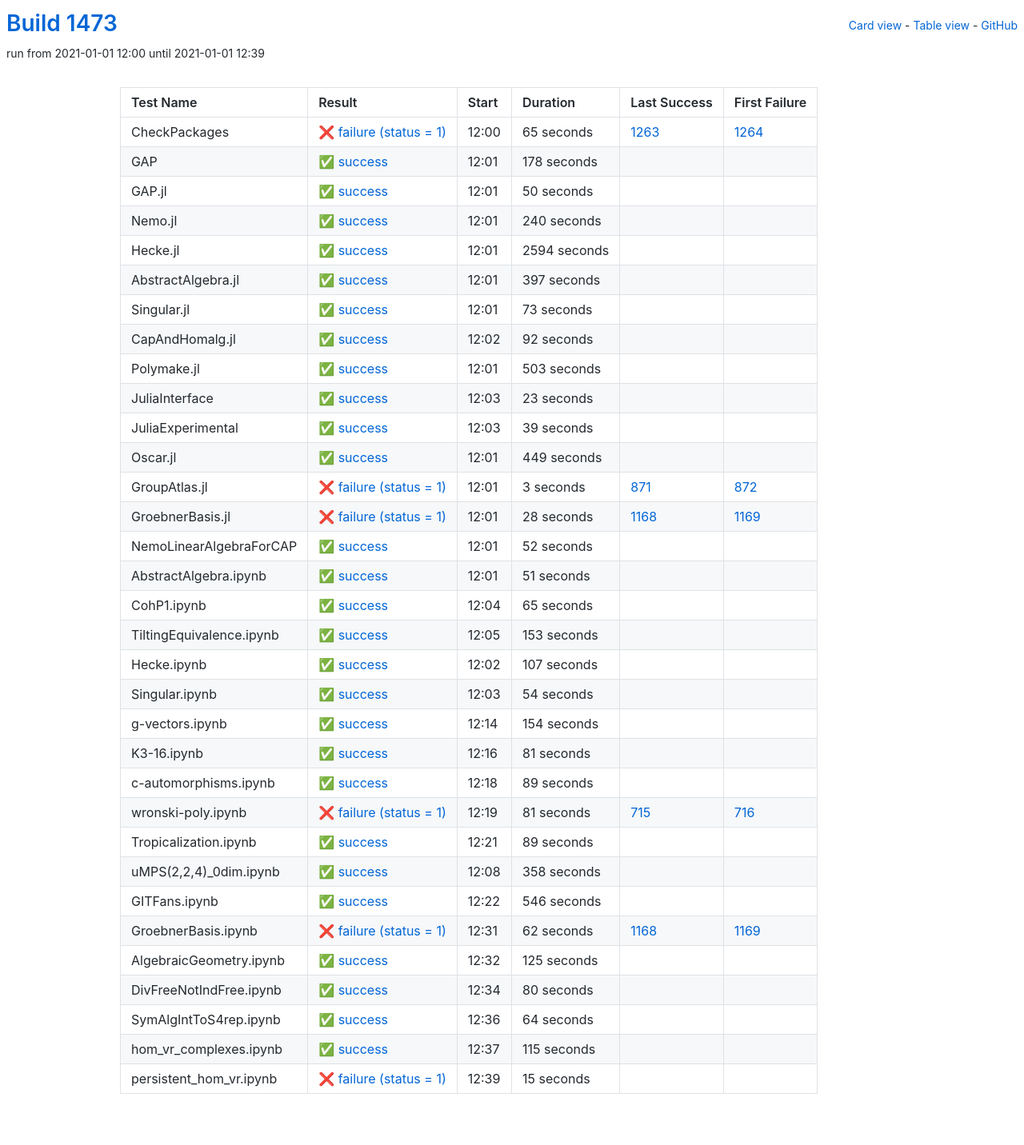
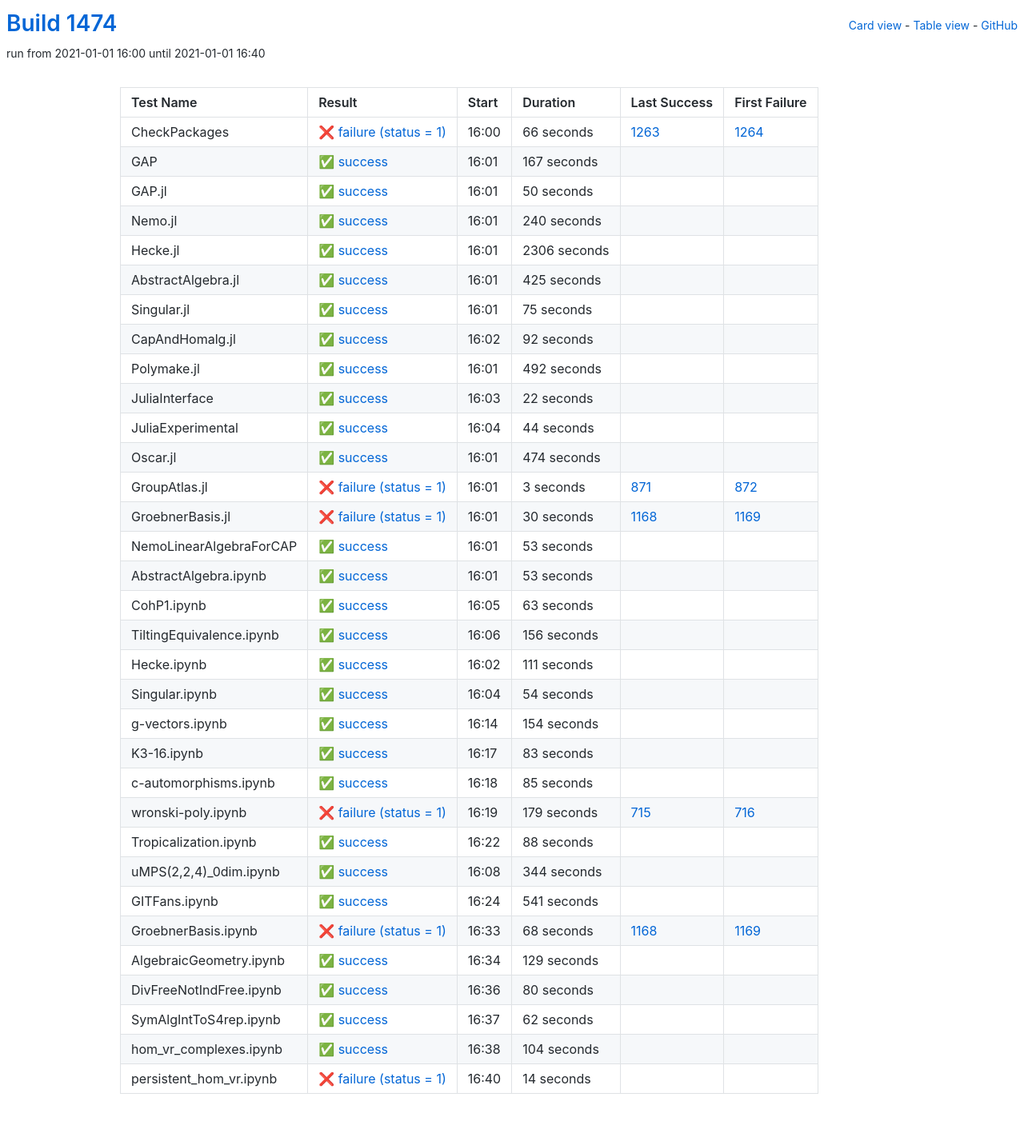
Before and after one commit to oscar-system/oscar-ci-status-stable, a Jekyll site: the page built from table.html, in a window 1280 px wide. Shown: the whole page at 80% size. Built offline with Jekyll 4.4.1, drawn with Linux system fonts in a browser that asks for light colours.

Commit message:
Build #1474

```diff
--- a/_data/ci.yml
+++ b/_data/ci.yml
@@ -1,6 +1,6 @@
 ---
-build: 1473
-build_url: https://oscarci.mathematik.uni-kl.de/job/oscar-stable/1473/
+build: 1474
+build_url: https://oscarci.mathematik.uni-kl.de/job/oscar-stable/1474/
 job: oscar-stable
 organization: oscar-system
 repo: oscar-ci-status-stable
@@ -8,32 +8,32 @@ repourl: https://github.com/oscar-system/oscar-ci-status-stable
 tests:
 - name: CheckPackages
   id: checkpackages
-  log: https://oscarci.mathematik.uni-kl.de/job/oscar-stable/1473/artifact/logs/build-1473/CheckPackages.log
-  start: 2021-01-01 12:00
+  log: https://oscarci.mathematik.uni-kl.de/job/oscar-stable/1474/artifact/logs/build-1474/CheckPackages.log
+  start: 2021-01-01 16:00
   success: false
   exitcode: 1
   status: failure
-  duration: 65
+  duration: 66
   last_success: 1263
   last_success_url: https://oscarci.mathematik.uni-kl.de/job/oscar-stable/1263/
   first_failure: 1264
   first_failure_url: https://oscarci.mathematik.uni-kl.de/job/oscar-stable/1264/
 - name: GAP
   id: gap
-  log: https://oscarci.mathematik.uni-kl.de/job/oscar-stable/1473/artifact/logs/build-1473/GAP.log
-  start: 2021-01-01 12:01
+  log: https://oscarci.mathematik.uni-kl.de/job/oscar-stable/1474/artifact/logs/build-1474/GAP.log
+  start: 2021-01-01 16:01
   success: true
   exitcode: 0
   status: success
-  duration: 178
+  duration: 167
   last_success: false
   last_success_url:
   first_failure: false
   first_failure_url:
 - name: GAP.jl
   id: gap-jl
-  log: https://oscarci.mathematik.uni-kl.de/job/oscar-stable/1473/artifact/logs/build-1473/GAP.jl.log
-  start: 2021-01-01 12:01
+  log: https://oscarci.mathematik.uni-kl.de/job/oscar-stable/1474/artifact/logs/build-1474/GAP.jl.log
+  start: 2021-01-01 16:01
   success: true
   exitcode: 0
   status: success
@@ -44,8 +44,8 @@ tests:
   first_failure_url:
 - name: Nemo.jl
   id: nemo-jl
-  log: https://oscarci.mathematik.uni-kl.de/job/oscar-stable/1473/artifact/logs/build-1473/Nemo.jl.log
-  start: 2021-01-01 12:01
+  log: https://oscarci.mathematik.uni-kl.de/job/oscar-stable/1474/artifact/logs/build-1474/Nemo.jl.log
+  start: 2021-01-01 16:01
   success: true
   exitcode: 0
   status: success
@@ -56,44 +56,44 @@ tests:
   first_failure_url:
 - name: Hecke.jl
   id: hecke-jl
-  log: https://oscarci.mathematik.uni-kl.de/job/oscar-stable/1473/artifact/logs/build-1473/Hecke.jl.log
-  start: 2021-01-01 12:01
+  log: https://oscarci.mathematik.uni-kl.de/job/oscar-stable/1474/artifact/logs/build-1474/Hecke.jl.log
+  start: 2021-01-01 16:01
   success: true
   exitcode: 0
   status: success
-  duration: 2594
+  duration: 2306
   last_success: false
   last_success_url:
   first_failure: false
   first_failure_url:
 - name: AbstractAlgebra.jl
   id: abstractalgebra-jl
-  log: https://oscarci.mathematik.uni-kl.de/job/oscar-stable/1473/artifact/logs/build-1473/AbstractAlgebra.jl.log
-  start: 2021-01-01 12:01
+  log: https://oscarci.mathematik.uni-kl.de/job/oscar-stable/1474/artifact/logs/build-1474/AbstractAlgebra.jl.log
+  start: 2021-01-01 16:01
   success: true
   exitcode: 0
   status: success
-  duration: 397
+  duration: 425
   last_success: false
   last_success_url:
   first_failure: false
   first_failure_url:
 - name: Singular.jl
   id: singular-jl
-  log: https://oscarci.mathematik.uni-kl.de/job/oscar-stable/1473/artifact/logs/build-1473/Singular.jl.log
-  start: 2021-01-01 12:01
+  log: https://oscarci.mathematik.uni-kl.de/job/oscar-stable/1474/artifact/logs/build-1474/Singular.jl.log
+  start: 2021-01-01 16:01
   success: true
   exitcode: 0
   status: success
-  duration: 73
+  duration: 75
   last_success: false
   last_success_url:
   first_failure: false
   first_failure_url:
 - name: CapAndHomalg.jl
   id: capandhomalg-jl
-  log: https://oscarci.mathematik.uni-kl.de/job/oscar-stable/1473/artifact/logs/build-1473/CapAndHomalg.jl.log
-  start: 2021-01-01 12:02
+  log: https://oscarci.mathematik.uni-kl.de/job/oscar-stable/1474/artifact/logs/build-1474/CapAndHomalg.jl.log
+  start: 2021-01-01 16:02
   success: true
   exitcode: 0
   status: success
@@ -104,56 +104,56 @@ tests:
   first_failure_url:
 - name: Polymake.jl
   id: polymake-jl
-  log: https://oscarci.mathematik.uni-kl.de/job/oscar-stable/1473/artifact/logs/build-1473/Polymake.jl.log
-  start: 2021-01-01 12:01
+  log: https://oscarci.mathematik.uni-kl.de/job/oscar-stable/1474/artifact/logs/build-1474/Polymake.jl.log
+  start: 2021-01-01 16:01
   success: true
   exitcode: 0
   status: success
-  duration: 503
+  duration: 492
   last_success: false
   last_success_url:
   first_failure: false
   first_failure_url:
 - name: JuliaInterface
   id: juliainterface
-  log: https://oscarci.mathematik.uni-kl.de/job/oscar-stable/1473/artifact/logs/build-1473/JuliaInterface.log
-  start: 2021-01-01 12:03
+  log: https://oscarci.mathematik.uni-kl.de/job/oscar-stable/1474/artifact/logs/build-1474/JuliaInterface.log
+  start: 2021-01-01 16:03
   success: true
   exitcode: 0
   status: success
-  duration: 23
+  duration: 22
   last_success: false
   last_success_url:
   first_failure: false
   first_failure_url:
 - name: JuliaExperimental
   id: juliaexperimental
-  log: https://oscarci.mathematik.uni-kl.de/job/oscar-stable/1473/artifact/logs/build-1473/JuliaExperimental.log
-  start: 2021-01-01 12:03
+  log: https://oscarci.mathematik.uni-kl.de/job/oscar-stable/1474/artifact/logs/build-1474/JuliaExperimental.log
+  start: 2021-01-01 16:04
   success: true
   exitcode: 0
   status: success
-  duration: 39
+  duration: 44
   last_success: false
   last_success_url:
   first_failure: false
   first_failure_url:
 - name: Oscar.jl
   id: oscar-jl
-  log: https://oscarci.mathematik.uni-kl.de/job/oscar-stable/1473/artifact/logs/build-1473/Oscar.jl.log
-  start: 2021-01-01 12:01
+  log: https://oscarci.mathematik.uni-kl.de/job/oscar-stable/1474/artifact/logs/build-1474/Oscar.jl.log
+  start: 2021-01-01 16:01
   success: true
   exitcode: 0
   status: success
-  duration: 449
+  duration: 474
   last_success: false
   last_success_url:
   first_failure: false
   first_failure_url:
 - name: GroupAtlas.jl
   id: groupatlas-jl
-  log: https://oscarci.mathematik.uni-kl.de/job/oscar-stable/1473/artifact/logs/build-1473/GroupAtlas.jl.log
-  start: 2021-01-01 12:01
+  log: https://oscarci.mathematik.uni-kl.de/job/oscar-stable/1474/artifact/logs/build-1474/GroupAtlas.jl.log
+  start: 2021-01-01 16:01
   success: false
   exitcode: 1
   status: failure
@@ -164,80 +164,80 @@ tests:
   first_failure_url: https://oscarci.mathematik.uni-kl.de/job/oscar-stable/872/
 - name: GroebnerBasis.jl
   id: groebnerbasis-jl
-  log: https://oscarci.mathematik.uni-kl.de/job/oscar-stable/1473/artifact/logs/build-1473/GroebnerBasis.jl.log
-  start: 2021-01-01 12:01
+  log: https://oscarci.mathematik.uni-kl.de/job/oscar-stable/1474/artifact/logs/build-1474/GroebnerBasis.jl.log
+  start: 2021-01-01 16:01
   success: false
   exitcode: 1
   status: failure
-  duration: 28
+  duration: 30
   last_success: 1168
   last_success_url: https://oscarci.mathematik.uni-kl.de/job/oscar-stable/1168/
   first_failure: 1169
   first_failure_url: https://oscarci.mathematik.uni-kl.de/job/oscar-stable/1169/
 - name: NemoLinearAlgebraForCAP
   id: nemolinearalgebraforcap
-  log: https://oscarci.mathematik.uni-kl.de/job/oscar-stable/1473/artifact/logs/build-1473/NemoLinearAlgebraForCAP.log
-  start: 2021-01-01 12:01
+  log: https://oscarci.mathematik.uni-kl.de/job/oscar-stable/1474/artifact/logs/build-1474/NemoLinearAlgebraForCAP.log
+  start: 2021-01-01 16:01
   success: true
   exitcode: 0
   status: success
-  duration: 52
+  duration: 53
   last_success: false
   last_success_url:
   first_failure: false
   first_failure_url:
 - name: AbstractAlgebra.ipynb
   id: abstractalgebra-ipynb
-  log: https://oscarci.mathematik.uni-kl.de/job/oscar-stable/1473/artifact/logs/build-1473/AbstractAlgebra.ipynb.log
-  start: 2021-01-01 12:01
+  log: https://oscarci.mathematik.uni-kl.de/job/oscar-stable/1474/artifact/logs/build-1474/AbstractAlgebra.ipynb.log
+  start: 2021-01-01 16:01
   success: true
   exitcode: 0
   status: success
-  duration: 51
+  duration: 53
   last_success: false
   last_success_url:
   first_failure: false
   first_failure_url:
 - name: CohP1.ipynb
   id: cohp1-ipynb
-  log: https://oscarci.mathematik.uni-kl.de/job/oscar-stable/1473/artifact/logs/build-1473/CohP1.ipynb.log
-  start: 2021-01-01 12:04
+  log: https://oscarci.mathematik.uni-kl.de/job/oscar-stable/1474/artifact/logs/build-1474/CohP1.ipynb.log
+  start: 2021-01-01 16:05
   success: true
   exitcode: 0
   status: success
-  duration: 65
+  duration: 63
   last_success: false
   last_success_url:
   first_failure: false
   first_failure_url:
 - name: TiltingEquivalence.ipynb
   id: tiltingequivalence-ipynb
-  log: https://oscarci.mathematik.uni-kl.de/job/oscar-stable/1473/artifact/logs/build-1473/TiltingEquivalence.ipynb.log
-  start: 2021-01-01 12:05
+  log: https://oscarci.mathematik.uni-kl.de/job/oscar-stable/1474/artifact/logs/build-1474/TiltingEquivalence.ipynb.log
+  start: 2021-01-01 16:06
   success: true
   exitcode: 0
   status: success
-  duration: 153
+  duration: 156
   last_success: false
   last_success_url:
   first_failure: false
   first_failure_url:
 - name: Hecke.ipynb
   id: hecke-ipynb
-  log: https://oscarci.mathematik.uni-kl.de/job/oscar-stable/1473/artifact/logs/build-1473/Hecke.ipynb.log
-  start: 2021-01-01 12:02
+  log: https://oscarci.mathematik.uni-kl.de/job/oscar-stable/1474/artifact/logs/build-1474/Hecke.ipynb.log
+  start: 2021-01-01 16:02
   success: true
   exitcode: 0
   status: success
-  duration: 107
+  duration: 111
   last_success: false
   last_success_url:
   first_failure: false
   first_failure_url:
 - name: Singular.ipynb
   id: singular-ipynb
-  log: https://oscarci.mathematik.uni-kl.de/job/oscar-stable/1473/artifact/logs/build-1473/Singular.ipynb.log
-  start: 2021-01-01 12:03
+  log: https://oscarci.mathematik.uni-kl.de/job/oscar-stable/1474/artifact/logs/build-1474/Singular.ipynb.log
+  start: 2021-01-01 16:04
   success: true
   exitcode: 0
   status: success
@@ -248,8 +248,8 @@ tests:
   first_failure_url:
 - name: g-vectors.ipynb
   id: g-vectors-ipynb
-  log: https://oscarci.mathematik.uni-kl.de/job/oscar-stable/1473/artifact/logs/build-1473/g-vectors.ipynb.log
-  start: 2021-01-01 12:14
+  log: https://oscarci.mathematik.uni-kl.de/job/oscar-stable/1474/artifact/logs/build-1474/g-vectors.ipynb.log
+  start: 2021-01-01 16:14
   success: true
   exitcode: 0
   status: success
@@ -260,104 +260,104 @@ tests:
   first_failure_url:
 - name: K3-16.ipynb
   id: k3-16-ipynb
-  log: https://oscarci.mathematik.uni-kl.de/job/oscar-stable/1473/artifact/logs/build-1473/K3-16.ipynb.log
-  start: 2021-01-01 12:16
+  log: https://oscarci.mathematik.uni-kl.de/job/oscar-stable/1474/artifact/logs/build-1474/K3-16.ipynb.log
+  start: 2021-01-01 16:17
   success: true
   exitcode: 0
   status: success
-  duration: 81
+  duration: 83
   last_success: false
   last_success_url:
   first_failure: false
   first_failure_url:
 - name: c-automorphisms.ipynb
   id: c-automorphisms-ipynb
-  log: https://oscarci.mathematik.uni-kl.de/job/oscar-stable/1473/artifact/logs/build-1473/c-automorphisms.ipynb.log
-  start: 2021-01-01 12:18
+  log: https://oscarci.mathematik.uni-kl.de/job/oscar-stable/1474/artifact/logs/build-1474/c-automorphisms.ipynb.log
+  start: 2021-01-01 16:18
   success: true
   exitcode: 0
   status: success
-  duration: 89
+  duration: 85
   last_success: false
   last_success_url:
   first_failure: false
   first_failure_url:
 - name: wronski-poly.ipynb
   id: wronski-poly-ipynb
-  log: https://oscarci.mathematik.uni-kl.de/job/oscar-stable/1473/artifact/logs/build-1473/wronski-poly.ipynb.log
-  start: 2021-01-01 12:19
+  log: https://oscarci.mathematik.uni-kl.de/job/oscar-stable/1474/artifact/logs/build-1474/wronski-poly.ipynb.log
+  start: 2021-01-01 16:19
   success: false
   exitcode: 1
   status: failure
-  duration: 81
+  duration: 179
   last_success: 715
   last_success_url: https://oscarci.mathematik.uni-kl.de/job/oscar-stable/715/
   first_failure: 716
   first_failure_url: https://oscarci.mathematik.uni-kl.de/job/oscar-stable/716/
 - name: Tropicalization.ipynb
   id: tropicalization-ipynb
-  log: https://oscarci.mathematik.uni-kl.de/job/oscar-stable/1473/artifact/logs/build-1473/Tropicalization.ipynb.log
-  start: 2021-01-01 12:21
+  log: https://oscarci.mathematik.uni-kl.de/job/oscar-stable/1474/artifact/logs/build-1474/Tropicalization.ipynb.log
+  start: 2021-01-01 16:22
   success: true
   exitcode: 0
   status: success
-  duration: 89
+  duration: 88
   last_success: false
   last_success_url:
   first_failure: false
   first_failure_url:
 - name: uMPS(2,2,4)_0dim.ipynb
   id: umps-2-2-4-0dim-ipynb
-  log: https://oscarci.mathematik.uni-kl.de/job/oscar-stable/1473/artifact/logs/build-1473/uMPS-2-2-4-_0dim.ipynb.log
-  start: 2021-01-01 12:08
+  log: https://oscarci.mathematik.uni-kl.de/job/oscar-stable/1474/artifact/logs/build-1474/uMPS-2-2-4-_0dim.ipynb.log
+  start: 2021-01-01 16:08
   success: true
   exitcode: 0
   status: success
-  duration: 358
+  duration: 344
   last_success: false
   last_success_url:
   first_failure: false
   first_failure_url:
 - name: GITFans.ipynb
   id: gitfans-ipynb
-  log: https://oscarci.mathematik.uni-kl.de/job/oscar-stable/1473/artifact/logs/build-1473/GITFans.ipynb.log
-  start: 2021-01-01 12:22
+  log: https://oscarci.mathematik.uni-kl.de/job/oscar-stable/1474/artifact/logs/build-1474/GITFans.ipynb.log
+  start: 2021-01-01 16:24
   success: true
   exitcode: 0
   status: success
-  duration: 546
+  duration: 541
   last_success: false
   last_success_url:
   first_failure: false
   first_failure_url:
 - name: GroebnerBasis.ipynb
   id: groebnerbasis-ipynb
-  log: https://oscarci.mathematik.uni-kl.de/job/oscar-stable/1473/artifact/logs/build-1473/GroebnerBasis.ipynb.log
-  start: 2021-01-01 12:31
+  log: https://oscarci.mathematik.uni-kl.de/job/oscar-stable/1474/artifact/logs/build-1474/GroebnerBasis.ipynb.log
+  start: 2021-01-01 16:33
   success: false
   exitcode: 1
   status: failure
-  duration: 62
+  duration: 68
   last_success: 1168
   last_success_url: https://oscarci.mathematik.uni-kl.de/job/oscar-stable/1168/
   first_failure: 1169
   first_failure_url: https://oscarci.mathematik.uni-kl.de/job/oscar-stable/1169/
 - name: AlgebraicGeometry.ipynb
   id: algebraicgeometry-ipynb
-  log: https://oscarci.mathematik.uni-kl.de/job/oscar-stable/1473/artifact/logs/build-1473/AlgebraicGeometry.ipynb.log
-  start: 2021-01-01 12:32
+  log: https://oscarci.mathematik.uni-kl.de/job/oscar-stable/1474/artifact/logs/build-1474/AlgebraicGeometry.ipynb.log
+  start: 2021-01-01 16:34
   success: true
   exitcode: 0
   status: success
-  duration: 125
+  duration: 129
   last_success: false
   last_success_url:
   first_failure: false
   first_failure_url:
 - name: DivFreeNotIndFree.ipynb
   id: divfreenotindfree-ipynb
-  log: https://oscarci.mathematik.uni-kl.de/job/oscar-stable/1473/artifact/logs/build-1473/DivFreeNotIndFree.ipynb.log
-  start: 2021-01-01 12:34
+  log: https://oscarci.mathematik.uni-kl.de/job/oscar-stable/1474/artifact/logs/build-1474/DivFreeNotIndFree.ipynb.log
+  start: 2021-01-01 16:36
   success: true
   exitcode: 0
   status: success
@@ -368,36 +368,36 @@ tests:
   first_failure_url:
 - name: SymAlgIntToS4rep.ipynb
   id: symalginttos4rep-ipynb
-  log: https://oscarci.mathematik.uni-kl.de/job/oscar-stable/1473/artifact/logs/build-1473/SymAlgIntToS4rep.ipynb.log
-  start: 2021-01-01 12:36
+  log: https://oscarci.mathematik.uni-kl.de/job/oscar-stable/1474/artifact/logs/build-1474/SymAlgIntToS4rep.ipynb.log
+  start: 2021-01-01 16:37
   success: true
   exitcode: 0
   status: success
-  duration: 64
+  duration: 62
   last_success: false
   last_success_url:
   first_failure: false
   first_failure_url:
 - name: hom_vr_complexes.ipynb
   id: hom-vr-complexes-ipynb
-  log: https://oscarci.mathematik.uni-kl.de/job/oscar-stable/1473/artifact/logs/build-1473/hom_vr_complexes.ipynb.log
-  start: 2021-01-01 12:37
+  log: https://oscarci.mathematik.uni-kl.de/job/oscar-stable/1474/artifact/logs/build-1474/hom_vr_complexes.ipynb.log
+  start: 2021-01-01 16:38
   success: true
   exitcode: 0
   status: success
-  duration: 115
+  duration: 104
   last_success: false
   last_success_url:
   first_failure: false
   first_failure_url:
 - name: persistent_hom_vr.ipynb
   id: persistent-hom-vr-ipynb
-  log: https://oscarci.mathematik.uni-kl.de/job/oscar-stable/1473/artifact/logs/build-1473/persistent_hom_vr.ipynb.log
-  start: 2021-01-01 12:39
+  log: https://oscarci.mathematik.uni-kl.de/job/oscar-stable/1474/artifact/logs/build-1474/persistent_hom_vr.ipynb.log
+  start: 2021-01-01 16:40
   success: false
   exitcode: 1
   status: failure
-  duration: 15
+  duration: 14
   last_success: false
   last_success_url:
   first_failure: false
```
Also changed, not shown: README.md.
